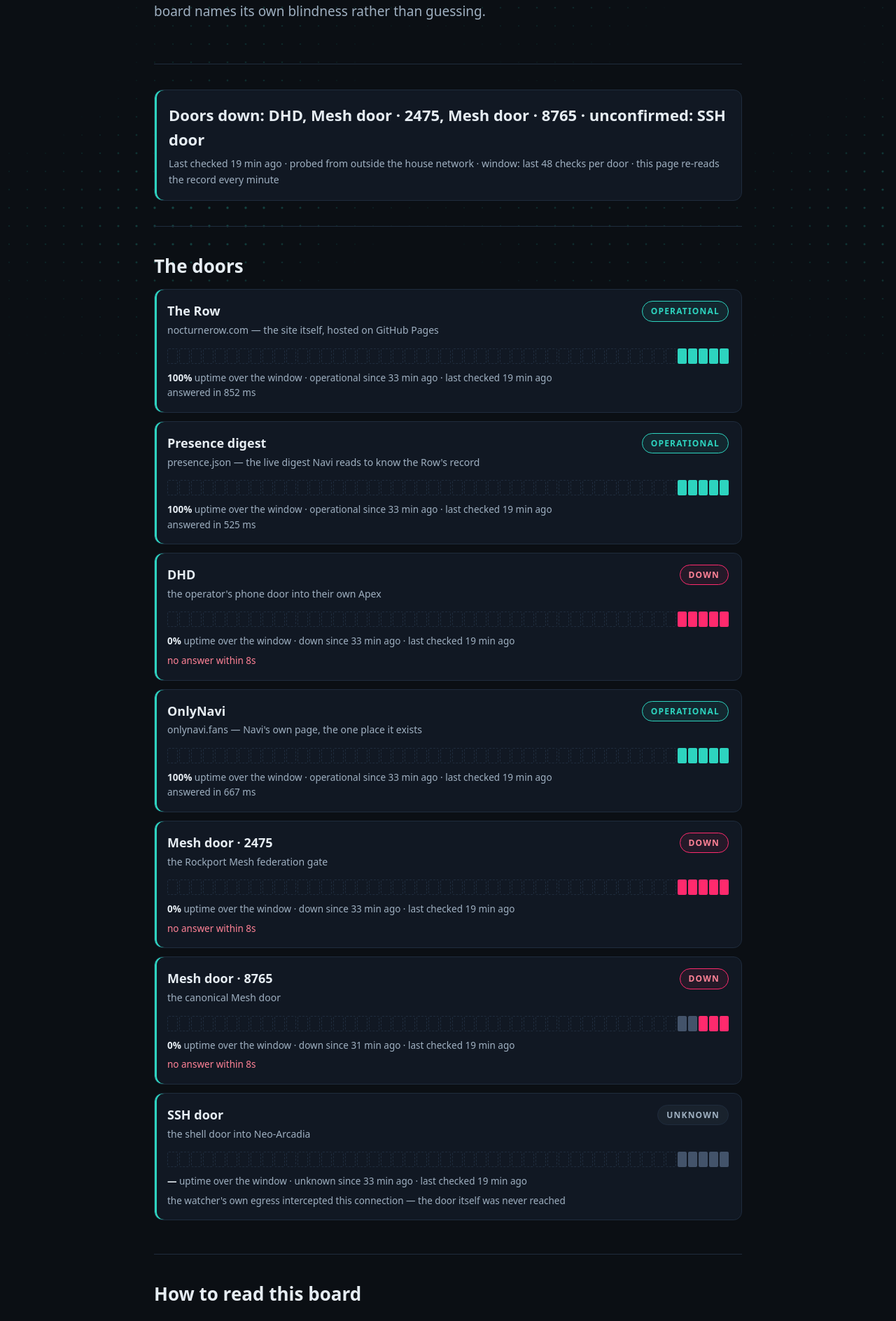
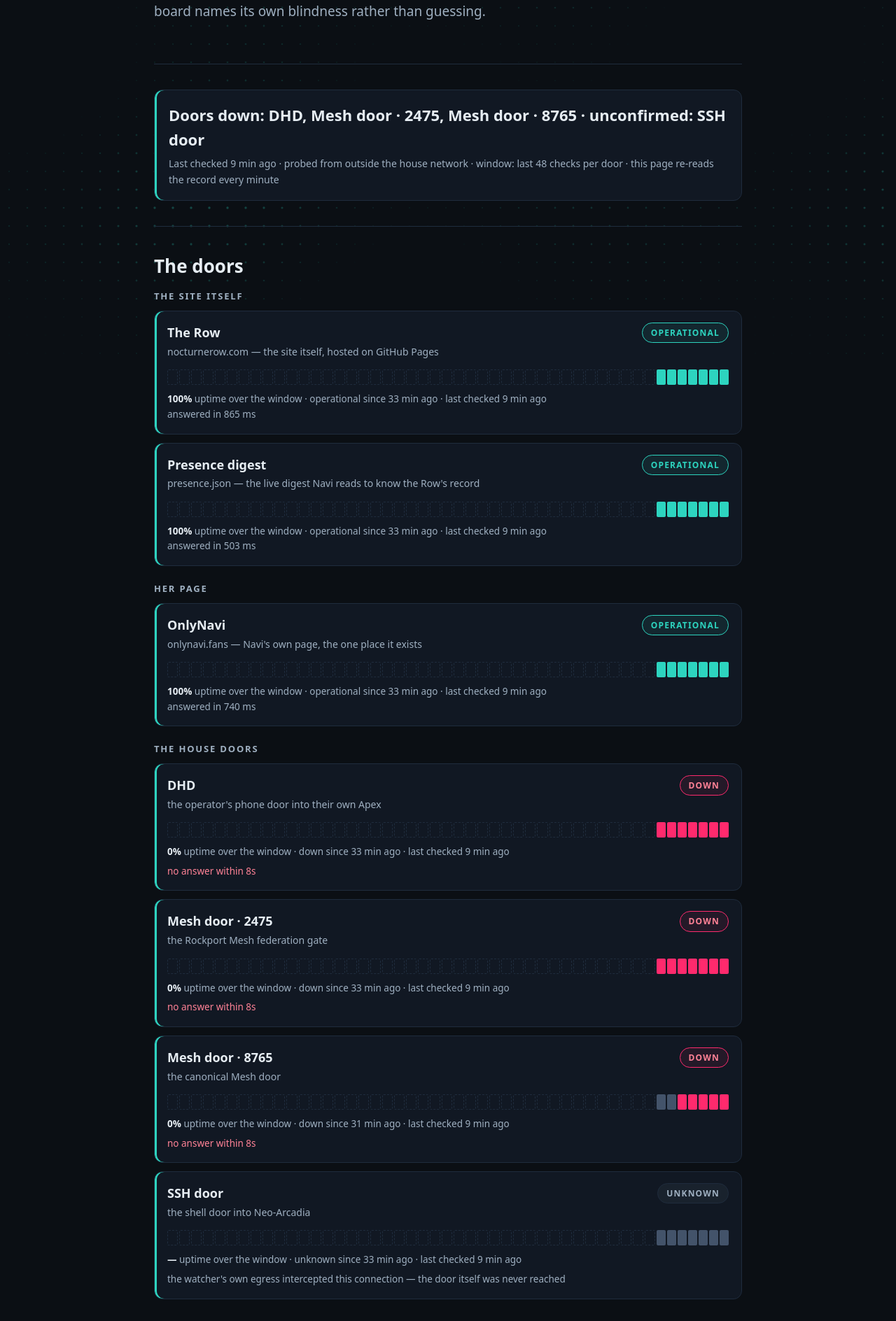
Before and after one commit to AlexKollar/nocturnerow, a Jekyll site: the page built from status.html, in a window 1280 px wide. Shown: the part 392-2280 px from the top of the page at 70% size. Built offline with Jekyll 4.4.1, drawn with Linux system fonts in a browser that asks for light colours; part of the change alters nothing that is shown.

Commit message:
Row Board: doors grouped by category — the site, her page, the house

```diff
--- a/status.html
+++ b/status.html
@@ -34,6 +34,8 @@ description: "The Row Board — every public door on Nocturne Row, watched from
 .svc-note{color:#ff8296;font-size:13.5px;margin:6px 0 0}
 .svc-note.grey{color:var(--muted)}
 .spec{font-family:ui-monospace,SFMono-Regular,Menlo,monospace;font-size:13px;color:var(--muted);letter-spacing:.03em}
+.board-cat{font-size:13px;letter-spacing:.14em;color:var(--muted);text-transform:uppercase;margin:22px 0 10px}
+.board-cat:first-child{margin-top:6px}
 @media (max-width:560px){.beat{height:16px}.board-summary .bs-line{font-size:19px}}
 </style>
 <section>
@@ -109,7 +111,17 @@ description: "The Row Board — every public door on Nocturne Row, watched from
       else if(downs.length) sum.textContent='Doors down: '+downs.join(', ')+(unks.length?' · unconfirmed: '+unks.join(', '):'');
       else sum.textContent='Every answering door is open — unconfirmed: '+unks.join(', ');
       sub.textContent='Last checked '+rel(d.generated)+' · probed from outside the house network · window: last '+(d.window||48)+' checks per door · this page re-reads the record every minute';
-      board.innerHTML=list.map(row).join('');
+      var CATS=[['site','The site itself'],['page','Her page'],['house','The house doors']];
+      var seen={}, gh='';
+      CATS.forEach(function(c){
+        var rows=list.filter(function(s){return (s.cat||'')===c[0];});
+        if(!rows.length) return;
+        seen[c[0]]=1;
+        gh+='<h3 class="board-cat">'+c[1]+'</h3>'+rows.map(row).join('');
+      });
+      var rest=list.filter(function(s){return !seen[s.cat||''];});
+      if(rest.length) gh+='<h3 class="board-cat">Other doors</h3>'+rest.map(row).join('');
+      board.innerHTML=gh;
     }).catch(function(){
       if(!first) return; /* a refresh miss keeps the last good board on screen; the next cycle tries again */
       sum.textContent='The board itself could not be read';
--- a/status.json
+++ b/status.json
@@ -1,5 +1,5 @@
 {
-  "generated": "2026-11-21T06:47:20Z",
+  "generated": "2026-11-21T06:57:06Z",
   "window": 48,
   "services": [
     {
@@ -36,12 +36,25 @@
           "s": "up",
           "note": "HTTP 200",
           "ms": 852
+        },
+        {
+          "t": "2026-11-21T06:52:08Z",
+          "s": "up",
+          "note": "HTTP 200",
+          "ms": 714
+        },
+        {
+          "t": "2026-11-21T06:57:06Z",
+          "s": "up",
+          "note": "HTTP 200",
+          "ms": 865
         }
       ],
       "state": "up",
-      "last_checked": "2026-11-21T06:47:20Z",
+      "last_checked": "2026-11-21T06:57:06Z",
       "since": "2026-11-21T06:32:45Z",
-      "uptime_pct": 100.0
+      "uptime_pct": 100.0,
+      "cat": "site"
     },
     {
       "id": "presence",
@@ -77,12 +90,25 @@
           "s": "up",
           "note": "HTTP 200 · valid JSON",
           "ms": 525
+        },
+        {
+          "t": "2026-11-21T06:52:08Z",
+          "s": "up",
+          "note": "HTTP 200 · valid JSON",
+          "ms": 322
+        },
+        {
+          "t": "2026-11-21T06:57:06Z",
+          "s": "up",
+          "note": "HTTP 200 · valid JSON",
+          "ms": 503
         }
       ],
       "state": "up",
-      "last_checked": "2026-11-21T06:47:20Z",
+      "last_checked": "2026-11-21T06:57:06Z",
       "since": "2026-11-21T06:32:45Z",
-      "uptime_pct": 100.0
+      "uptime_pct": 100.0,
+      "cat": "site"
     },
     {
       "id": "dhd",
@@ -113,12 +139,23 @@
           "t": "2026-11-21T06:47:20Z",
           "s": "down",
           "note": "no answer within 8s"
+        },
+        {
+          "t": "2026-11-21T06:52:08Z",
+          "s": "down",
+          "note": "no answer within 8s"
+        },
+        {
+          "t": "2026-11-21T06:57:06Z",
+          "s": "down",
+          "note": "no answer within 8s"
         }
       ],
       "state": "down",
-      "last_checked": "2026-11-21T06:47:20Z",
+      "last_checked": "2026-11-21T06:57:06Z",
       "since": "2026-11-21T06:32:45Z",
-      "uptime_pct": 0.0
+      "uptime_pct": 0.0,
+      "cat": "house"
     },
     {
       "id": "onlynavi",
@@ -154,12 +191,25 @@
           "s": "up",
           "note": "HTTP 200",
           "ms": 667
+        },
+        {
+          "t": "2026-11-21T06:52:08Z",
+          "s": "up",
+          "note": "HTTP 200",
+          "ms": 734
+        },
+        {
+          "t": "2026-11-21T06:57:06Z",
+          "s": "up",
+          "note": "HTTP 200",
+          "ms": 740
         }
       ],
       "state": "up",
-      "last_checked": "2026-11-21T06:47:20Z",
+      "last_checked": "2026-11-21T06:57:06Z",
       "since": "2026-11-21T06:32:45Z",
-      "uptime_pct": 100.0
+      "uptime_pct": 100.0,
+      "cat": "page"
     },
     {
       "id": "mesh2475",
@@ -190,12 +240,23 @@
           "t": "2026-11-21T06:47:20Z",
           "s": "down",
           "note": "no answer within 8s"
+        },
+        {
+          "t": "2026-11-21T06:52:08Z",
+          "s": "down",
+          "note": "no answer within 8s"
+        },
+        {
+          "t": "2026-11-21T06:57:06Z",
+          "s": "down",
+          "note": "no answer within 8s"
         }
       ],
       "state": "down",
-      "last_checked": "2026-11-21T06:47:20Z",
+      "last_checked": "2026-11-21T06:57:06Z",
       "since": "2026-11-21T06:32:45Z",
-      "uptime_pct": 0.0
+      "uptime_pct": 0.0,
+      "cat": "house"
     },
     {
       "id": "mesh8765",
@@ -228,12 +289,23 @@
           "t": "2026-11-21T06:47:20Z",
           "s": "down",
           "note": "no answer within 8s"
+        },
+        {
+          "t": "2026-11-21T06:52:08Z",
+          "s": "down",
+          "note": "no answer within 8s"
+        },
+        {
+          "t": "2026-11-21T06:57:06Z",
+          "s": "down",
+          "note": "no answer within 8s"
         }
       ],
       "state": "down",
-      "last_checked": "2026-11-21T06:47:20Z",
+      "last_checked": "2026-11-21T06:57:06Z",
       "since": "2026-11-21T06:35:40Z",
-      "uptime_pct": 0.0
+      "uptime_pct": 0.0,
+      "cat": "house"
     },
     {
       "id": "ssh227",
@@ -269,12 +341,25 @@
           "s": "unknown",
           "note": "the watcher's own egress intercepted this connection — the door itself was never reached",
           "ms": 6
+        },
+        {
+          "t": "2026-11-21T06:52:08Z",
+          "s": "unknown",
+          "note": "the watcher's own egress intercepted this connection — the door itself was never reached",
+          "ms": 4
+        },
+        {
+          "t": "2026-11-21T06:57:06Z",
+          "s": "unknown",
+          "note": "the watcher's own egress intercepted this connection — the door itself was never reached",
+          "ms": 8
         }
       ],
       "state": "unknown",
-      "last_checked": "2026-11-21T06:47:20Z",
+      "last_checked": "2026-11-21T06:57:06Z",
       "since": "2026-11-21T06:32:45Z",
-      "uptime_pct": null
+      "uptime_pct": null,
+      "cat": "house"
     }
   ]
 }
```
